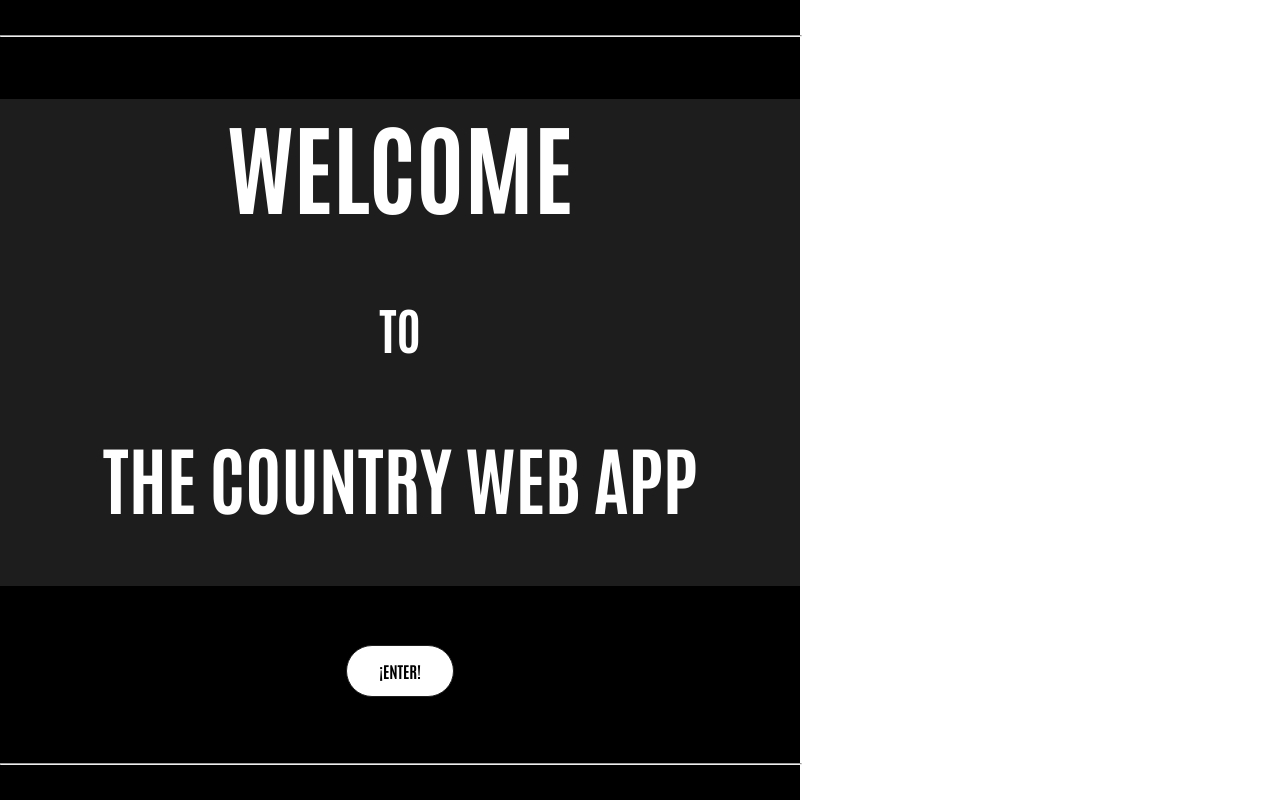
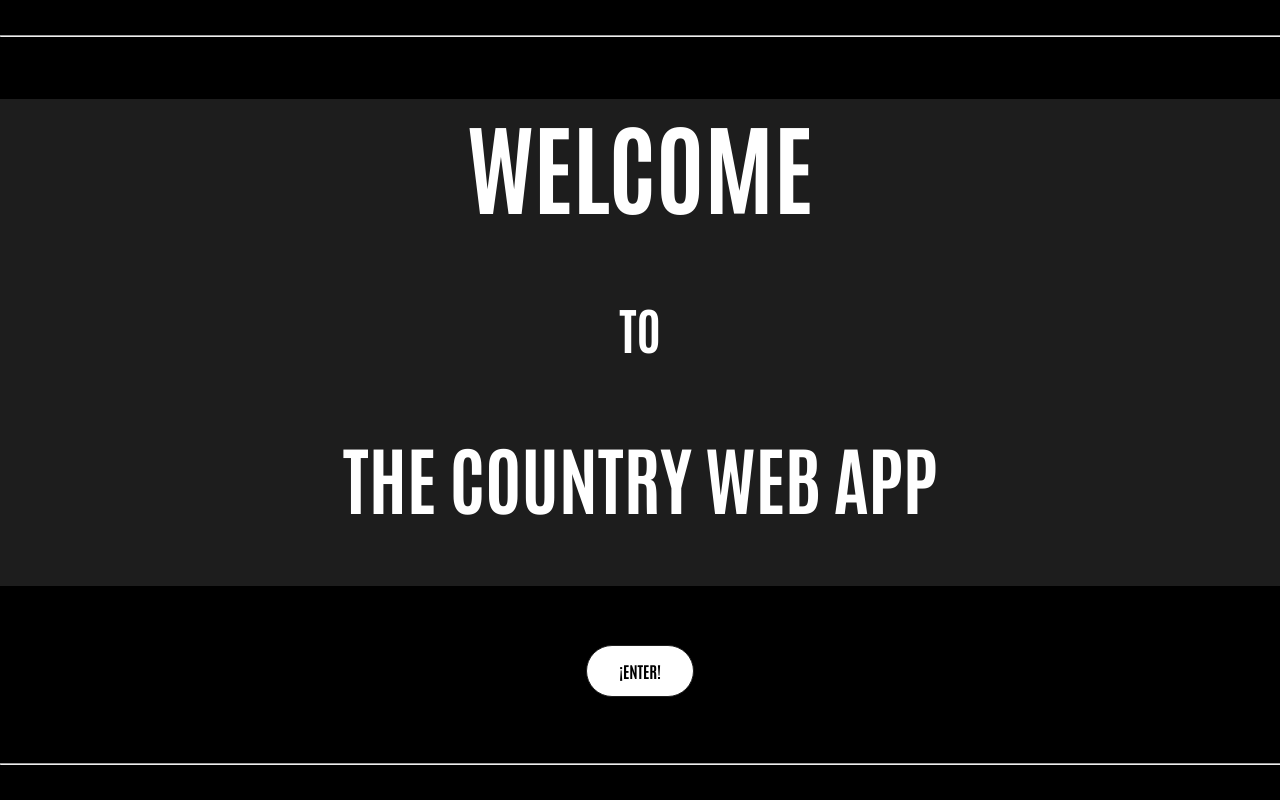
Before and after one commit to Fedegaar/DeployFrontCountriesApp, a React (Create React App) app: page / in a window 1280 px wide. Built offline with nearby package versions, Linux system fonts and the light colour scheme; no server answers.

Commit message:
bug fixing

```diff
--- a/src/components/LandingPage/LandingPage.module.css
+++ b/src/components/LandingPage/LandingPage.module.css
@@ -2,7 +2,7 @@
     display: flex;
     flex-direction: column;
     justify-content: space-around;
-    width: 100vh;
+    width: 100%;
     height: 100vh;
     background-color: black;
 }
@@ -10,7 +10,7 @@
     background-color: rgba(128, 128, 128, 0.225);
     color: white;
     font-size: 50px;
-    width: 100vh;
+    width: 100%;
     box-sizing: border-box;
 }
 
```
